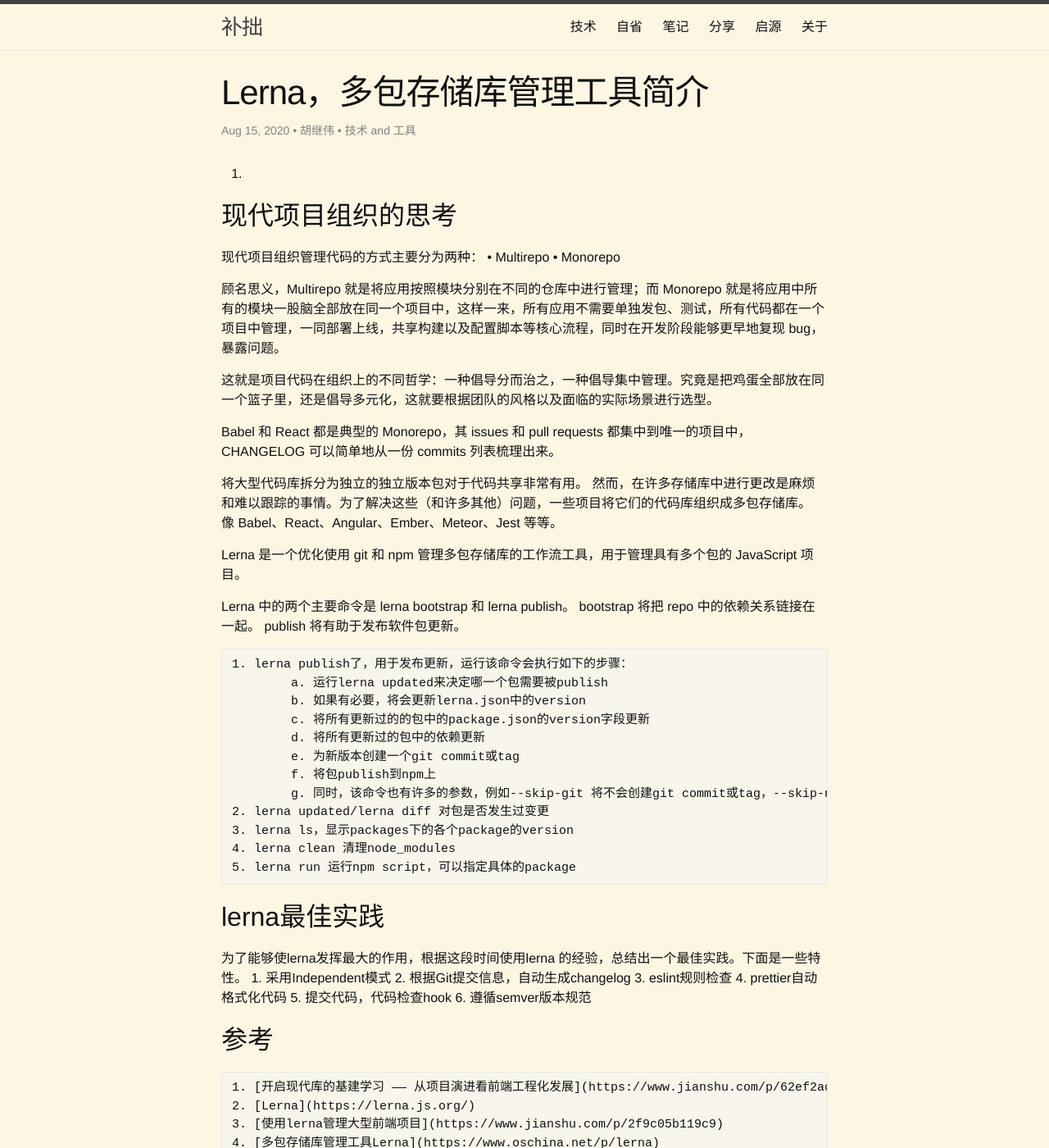
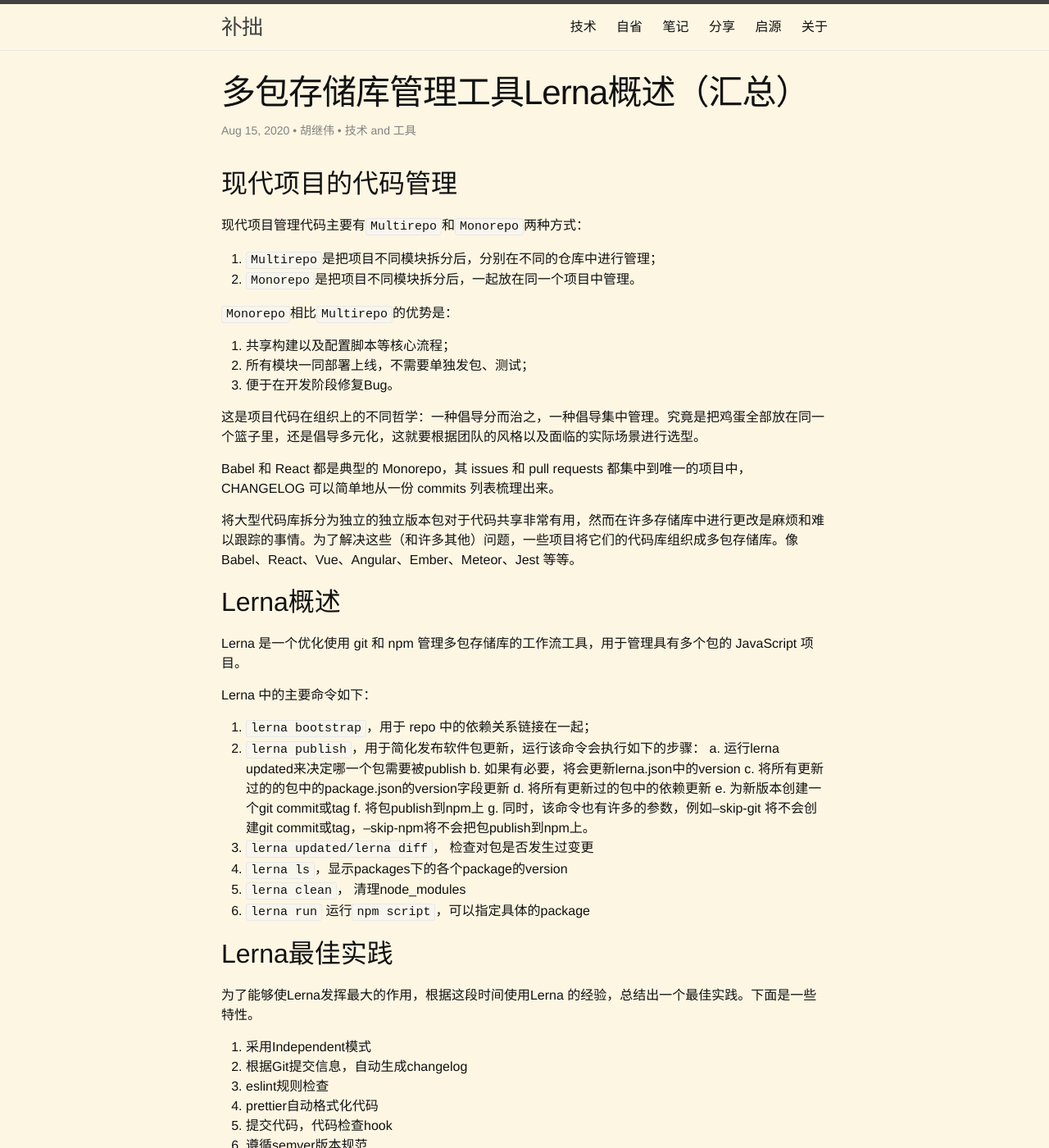
Before and after one commit to testudy/testudy.github.io, a Jekyll site: the page built from tech/_posts/2020-08-15-lerna-intro.md, in a window 1280 px wide and 1400 px high. Shown: the whole window at 82% size. Built offline with Jekyll 4.4.1, drawn with Linux system fonts in a browser that asks for light colours; comment, search, counter and statistics services are not loaded; some of the changed text lies outside the part shown.

Commit message:
chore: 调整lerna-intro排版

```diff
--- a/tech/_posts/2020-08-15-lerna-intro.md
+++ b/tech/_posts/2020-08-15-lerna-intro.md
@@ -1,58 +1,63 @@
 ---
 layout: post
-title: Lerna，多包存储库管理工具简介
+title: 多包存储库管理工具Lerna概述（汇总）
 tags: 技术 工具
 ---
-1.
 
+## 现代项目的代码管理
 
-## 现代项目组织的思考
+现代项目管理代码主要有`Multirepo`和`Monorepo`两种方式：
 
-现代项目组织管理代码的方式主要分为两种：
-	• Multirepo
-	• Monorepo
+1. `Multirepo`是把项目不同模块拆分后，分别在不同的仓库中进行管理；
+2. `Monorepo`是把项目不同模块拆分后，一起放在同一个项目中管理。
 
-顾名思义，Multirepo 就是将应用按照模块分别在不同的仓库中进行管理；而 Monorepo 就是将应用中所有的模块一股脑全部放在同一个项目中，这样一来，所有应用不需要单独发包、测试，所有代码都在一个项目中管理，一同部署上线，共享构建以及配置脚本等核心流程，同时在开发阶段能够更早地复现 bug，暴露问题。
+`Monorepo`相比`Multirepo`的优势是：
+1. 共享构建以及配置脚本等核心流程；
+2. 所有模块一同部署上线，不需要单独发包、测试；
+3. 便于在开发阶段修复Bug。
 
-这就是项目代码在组织上的不同哲学：一种倡导分而治之，一种倡导集中管理。究竟是把鸡蛋全部放在同一个篮子里，还是倡导多元化，这就要根据团队的风格以及面临的实际场景进行选型。
+这是项目代码在组织上的不同哲学：一种倡导分而治之，一种倡导集中管理。究竟是把鸡蛋全部放在同一个篮子里，还是倡导多元化，这就要根据团队的风格以及面临的实际场景进行选型。
 
 Babel 和 React 都是典型的 Monorepo，其 issues 和 pull requests 都集中到唯一的项目中，CHANGELOG 可以简单地从一份 commits 列表梳理出来。
 
-将大型代码库拆分为独立的独立版本包对于代码共享非常有用。 然而，在许多存储库中进行更改是麻烦和难以跟踪的事情。为了解决这些（和许多其他）问题，一些项目将它们的代码库组织成多包存储库。 像 Babel、React、Angular、Ember、Meteor、Jest 等等。
+将大型代码库拆分为独立的独立版本包对于代码共享非常有用，然而在许多存储库中进行更改是麻烦和难以跟踪的事情。为了解决这些（和许多其他）问题，一些项目将它们的代码库组织成多包存储库。像 Babel、React、Vue、Angular、Ember、Meteor、Jest 等等。
+
+## Lerna概述
 
 Lerna 是一个优化使用 git 和 npm 管理多包存储库的工作流工具，用于管理具有多个包的 JavaScript 项目。
 
-Lerna 中的两个主要命令是 lerna bootstrap 和 lerna publish。 bootstrap 将把 repo 中的依赖关系链接在一起。 publish 将有助于发布软件包更新。
+Lerna 中的主要命令如下：
+1. `lerna bootstrap`，用于 repo 中的依赖关系链接在一起；
+2. `lerna publish`，用于简化发布软件包更新，运行该命令会执行如下的步骤：
+	a. 运行lerna updated来决定哪一个包需要被publish
+	b. 如果有必要，将会更新lerna.json中的version
+	c. 将所有更新过的的包中的package.json的version字段更新
+	d. 将所有更新过的包中的依赖更新
+	e. 为新版本创建一个git commit或tag
+	f. 将包publish到npm上
+	g. 同时，该命令也有许多的参数，例如--skip-git 将不会创建git commit或tag，--skip-npm将不会把包publish到npm上。
+3. `lerna updated/lerna diff`， 检查对包是否发生过变更
+4. `lerna ls`，显示packages下的各个package的version
+5. `lerna clean`， 清理node_modules
+6. `lerna run` 运行`npm script`，可以指定具体的package
 
-	1. lerna publish了，用于发布更新，运行该命令会执行如下的步骤：
-		a. 运行lerna updated来决定哪一个包需要被publish
-		b. 如果有必要，将会更新lerna.json中的version
-		c. 将所有更新过的的包中的package.json的version字段更新
-		d. 将所有更新过的包中的依赖更新
-		e. 为新版本创建一个git commit或tag
-		f. 将包publish到npm上
-		g. 同时，该命令也有许多的参数，例如--skip-git 将不会创建git commit或tag，--skip-npm将不会把包publish到npm上。
-	2. lerna updated/lerna diff 对包是否发生过变更
-	3. lerna ls，显示packages下的各个package的version
-	4. lerna clean 清理node_modules
-	5. lerna run 运行npm script，可以指定具体的package
+## Lerna最佳实践
+为了能够使Lerna发挥最大的作用，根据这段时间使用Lerna 的经验，总结出一个最佳实践。下面是一些特性。
 
-## lerna最佳实践
-为了能够使lerna发挥最大的作用，根据这段时间使用lerna 的经验，总结出一个最佳实践。下面是一些特性。
-	1. 采用Independent模式
-	2. 根据Git提交信息，自动生成changelog
-	3. eslint规则检查
-	4. prettier自动格式化代码
-	5. 提交代码，代码检查hook
-	6. 遵循semver版本规范
+1. 采用Independent模式
+2. 根据Git提交信息，自动生成changelog
+3. eslint规则检查
+4. prettier自动格式化代码
+5. 提交代码，代码检查hook
+6. 遵循semver版本规范
 
 
 ## 参考
-	1. [开启现代库的基建学习 —— 从项目演进看前端工程化发展](https://www.jianshu.com/p/62ef2ad52765)
-	2. [Lerna](https://lerna.js.org/)
-	3. [使用lerna管理大型前端项目](https://www.jianshu.com/p/2f9c05b119c9)
-	4. [多包存储库管理工具Lerna](https://www.oschina.net/p/lerna)
-	5. [用Lerna管理多包JS项目](https://zhuanlan.zhihu.com/p/33858131)
-	6. [lerna: 最佳实践](https://blog.csdn.net/qq_28387069/article/details/88388909)
-	7. [lerna的基础使用](https://www.jianshu.com/p/8b7e6025354b)
-	8. [印记中文](https://docschina.org/)
+1. [开启现代库的基建学习 —— 从项目演进看前端工程化发展](https://www.jianshu.com/p/62ef2ad52765)
+2. [Lerna](https://lerna.js.org/)
+3. [使用lerna管理大型前端项目](https://www.jianshu.com/p/2f9c05b119c9)
+4. [多包存储库管理工具Lerna](https://www.oschina.net/p/lerna)
+5. [用Lerna管理多包JS项目](https://zhuanlan.zhihu.com/p/33858131)
+6. [lerna: 最佳实践](https://blog.csdn.net/qq_28387069/article/details/88388909)
+7. [lerna的基础使用](https://www.jianshu.com/p/8b7e6025354b)
+8. [印记中文](https://docschina.org/)
```
